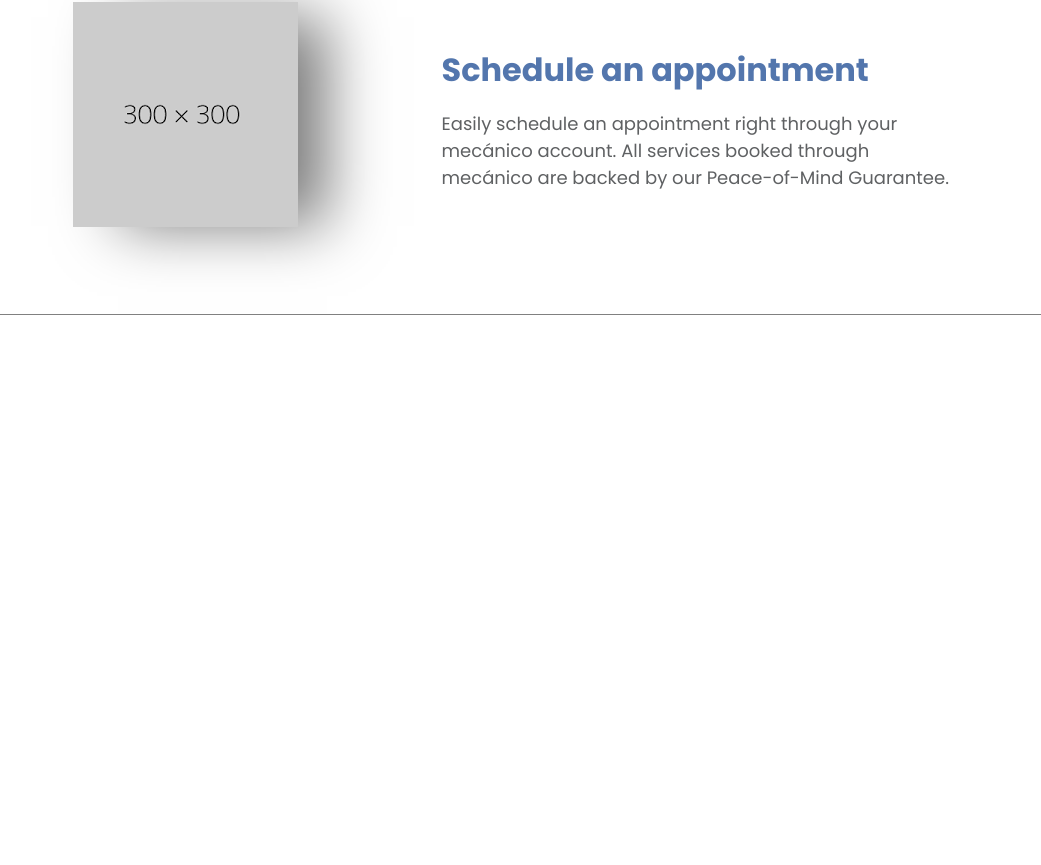
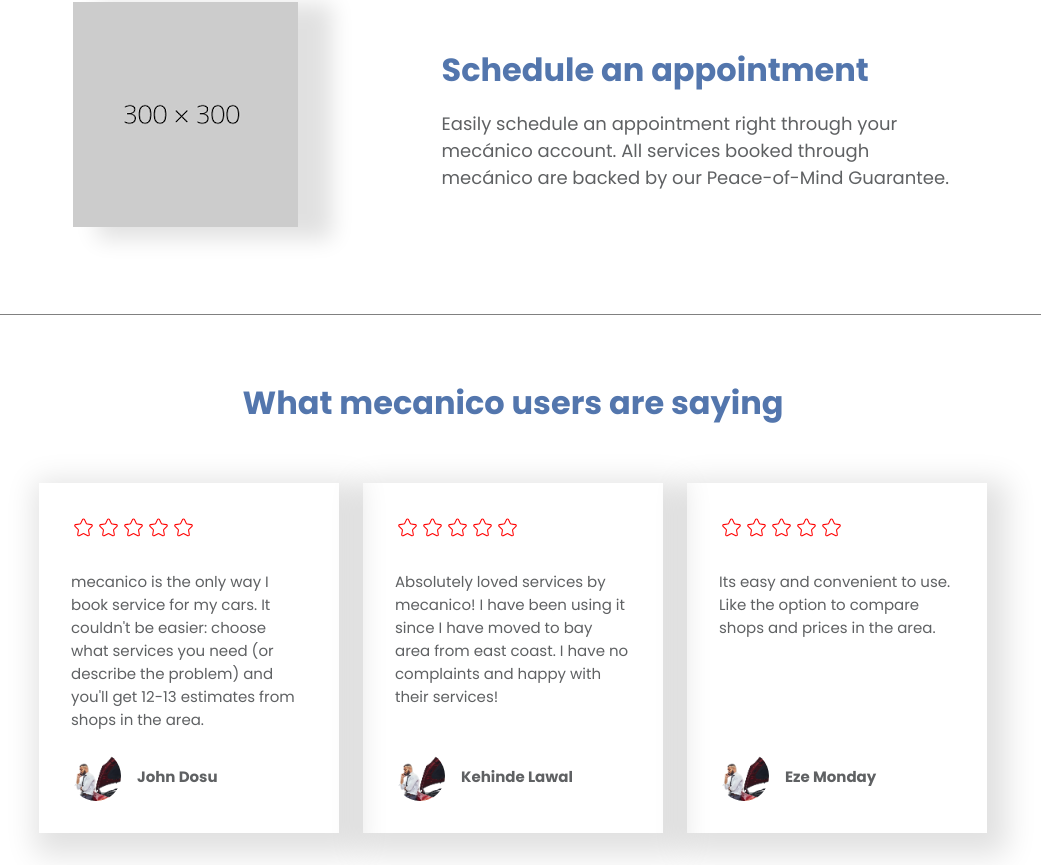
Before and after one commit to Deyjuwon/mecanico, a React (Vite) app: page / in a window 1280 px wide. Shown: the part 2179-3044 px from the top of the page, without its empty margins (127-1168 px from the left). Before the commit the page ends 2494 px from the top, so only its background shows below. Built offline with nearby package versions, Linux system fonts and the light colour scheme.

Commit message:
created and styled the testimonial section

```diff
--- a/src/App.jsx
+++ b/src/App.jsx
@@ -2,6 +2,7 @@
 import Header from './Components/Header/Header'
 import Hero from './Components/Hero/Hero'
 import HowMecanico from './Components/HowMecanico/HowMecanico'
+import Testimonial from './Components/Testimonials/Testimonial'
 import WhyMecanico from './Components/WhyMecanico/WhyMecanico'
 
 function App() {
@@ -12,6 +13,7 @@
       <Hero />
       <WhyMecanico />
       <HowMecanico />
+      <Testimonial />
 
     </div>
   )
--- a/src/Components/HowMecanico/HowMecanico.css
+++ b/src/Components/HowMecanico/HowMecanico.css
@@ -31,6 +31,7 @@
     padding-bottom: 5rem;
     border-bottom: 1px solid gray;
     padding-top: 5rem;
+    flex-wrap: wrap;
 }
 
 .step-r {
@@ -58,7 +59,7 @@
 }
 
 .step-l > img {
-    box-shadow: 37px 7px 58px -8px rgba(0,0,0,0.52);
-    -webkit-box-shadow: 37px 7px 58px -8px rgba(0,0,0,0.52);
-    -moz-box-shadow: 37px 7px 58px -8px rgba(0,0,0,0.52);
+    -webkit-box-shadow: 29px 7px 21px 5px rgba(0,0,0,0.12);
+-moz-box-shadow: 29px 7px 21px 5px rgba(0,0,0,0.12);
+box-shadow: 29px 7px 21px 5px rgba(0,0,0,0.12);
 }
--- /dev/null
+++ b/src/Components/TestimonialCard/TestimonialCard.css
@@ -0,0 +1,42 @@
+.testimonial-card {
+    height: 350px;
+    width: 300px;
+    border: none;
+    font-size: 15px;
+    color: #5f6163;
+    padding: 2rem 2rem;
+    display: flex;
+    flex-direction: column;
+    justify-content: space-between;
+    gap: .5rem;
+    -webkit-box-shadow: 8px 10px 28px 12px rgba(0,0,0,0.12);
+    -moz-box-shadow: 8px 10px 28px 12px rgba(0,0,0,0.12);
+    box-shadow: 8px 10px 28px 12px rgba(0,0,0,0.12);
+}
+
+.testimonial-card-top {
+    display: flex;
+    flex-direction: column;
+    gap: 1.5rem;
+}
+
+.testimonial-card > p {
+    padding-bottom: 1.5rem;
+}
+
+.testimonial-card > div > img {
+    border-radius: 50%;
+    border: none;
+    width: 50px;
+    height: 50px;
+}
+
+.user-details {
+    display: flex;
+    align-items: center;
+    gap: 1rem;
+}
+
+.user-details > p {
+    font-weight: bold;
+}
--- /dev/null
+++ b/src/Components/TestimonialCard/TestimonialCard.jsx
@@ -0,0 +1,44 @@
+import React from 'react'
+import './TestimonialCard.css'
+import { CiStar } from "react-icons/ci";
+import ManOnCall from '/src/assets/man-on-call.png'
+
+const TestimonialCard = (props) => {
+  return (
+    <div className='testimonial-card'>
+        <div className='testimonial-card-top'>
+            <div className='stars'>
+                <span><CiStar style={{
+                    color:'red',
+                    backgroundColor:'yelow',
+                }} size={25}/></span>
+                <span><CiStar style={{
+                    color:'red',
+                    backgroundColor:'yelow',
+                }} size={25}/></span>
+                <span><CiStar style={{
+                    color:'red',
+                    backgroundColor:'yelow',
+                }} size={25}/></span>
+                <span><CiStar style={{
+                    color:'red',
+                    backgroundColor:'yelow',
+                }} size={25}/></span>
+                <span><CiStar style={{
+                    color:'red',
+                    backgroundColor:'yelow',
+                }} size={25}/></span>
+            </div>
+
+            <p>{props.testimony}</p>
+        </div>
+
+        <div className='user-details testimonial-card-bottom'>
+            <img src={ManOnCall} alt="" />
+            <p>{props.name}</p>
+        </div>
+    </div>
+  )
+}
+
+export default TestimonialCard
--- /dev/null
+++ b/src/Components/Testimonials/Testimonial.css
@@ -0,0 +1,21 @@
+.testimonial-container {
+    display: flex;
+    flex-direction: column;
+    justify-content: center;
+    align-items: center;
+    margin-top: 4rem;
+    gap: 3.5rem;
+    margin-bottom: 2rem;
+}
+
+.testimonial-container > h1 {
+    color: #5376ad;
+
+}
+
+.testimonial-container > div {
+    display: flex;
+    gap: 1.5rem;
+    justify-content: center;
+    align-items: center;
+}
--- /dev/null
+++ b/src/Components/Testimonials/Testimonial.jsx
@@ -0,0 +1,22 @@
+import React from 'react'
+import './Testimonial.css'
+import TestimonialCard from '../TestimonialCard/TestimonialCard';
+import testimonials from '../testimonials.js'
+
+const Testimonial = () => {
+  return (
+    <div className='testimonial-container'>
+        <h1>What mecanico users are saying</h1>
+        <div>
+            {testimonials.map((testimonial) =>
+            <TestimonialCard key={testimonial.id} name={testimonial.name}
+               testimony={testimonial.testimony} />)}
+        </div>
+
+
+
+    </div>
+  )
+}
+
+export default Testimonial
--- /dev/null
+++ b/src/Components/testimonials.js
@@ -0,0 +1,23 @@
+const testimonials = [
+    {
+        id: 1,
+        name: "John Dosu",
+        testimony: "mecanico is the only way I book service for my cars. It couldn't be easier: choose what services you need (or describe the problem) and you'll get 12-13 estimates from shops in the area.",
+        imgUrl: ""
+    },
+    {
+        id: 2,
+        name: "Kehinde Lawal",
+        testimony: "Absolutely loved services by mecanico! I have been using it since I have moved to bay area from east coast. I have no complaints and happy with their services!",
+        imgUrl: ""
+    },
+    {
+        id:3,
+        name: "Eze Monday",
+        testimony: "Its easy and convenient to use. Like the option to compare shops and prices in the area.",
+        imgUrl: ""
+
+    }
+]
+
+export default testimonials
```
